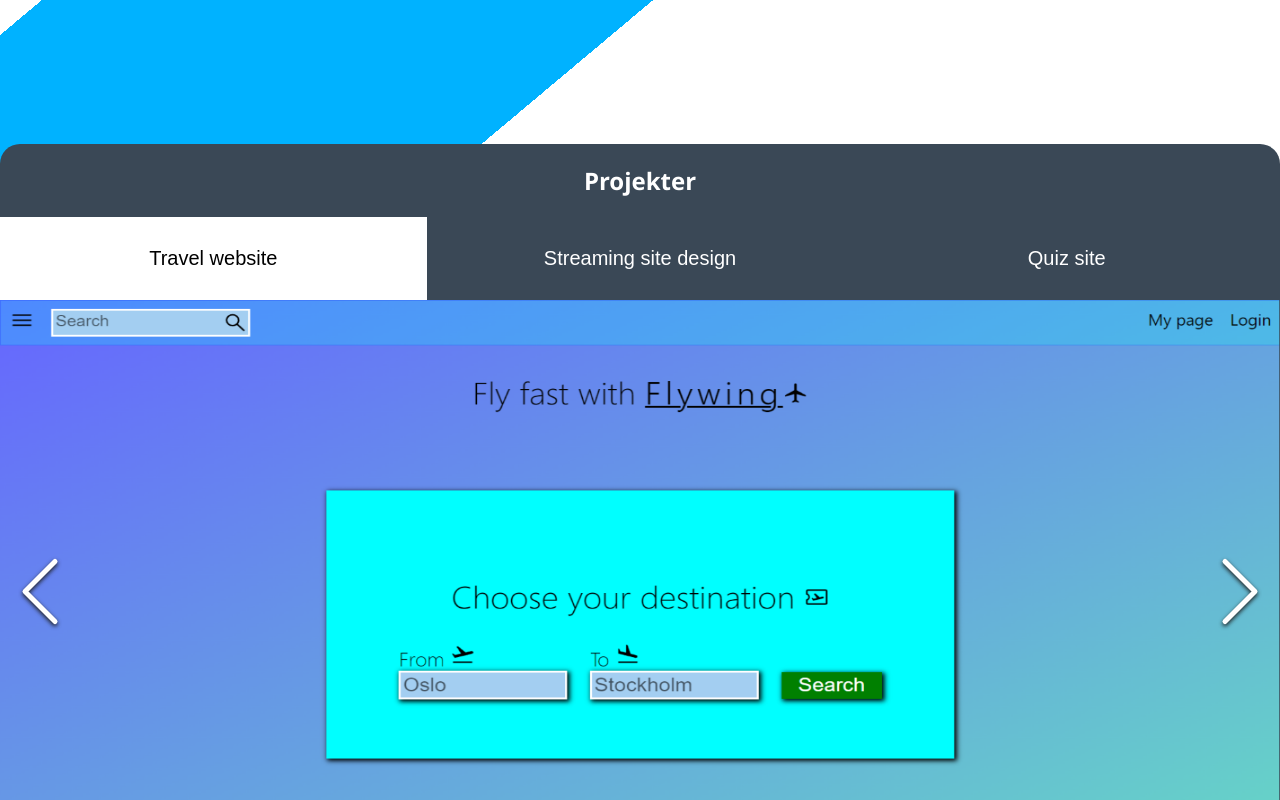
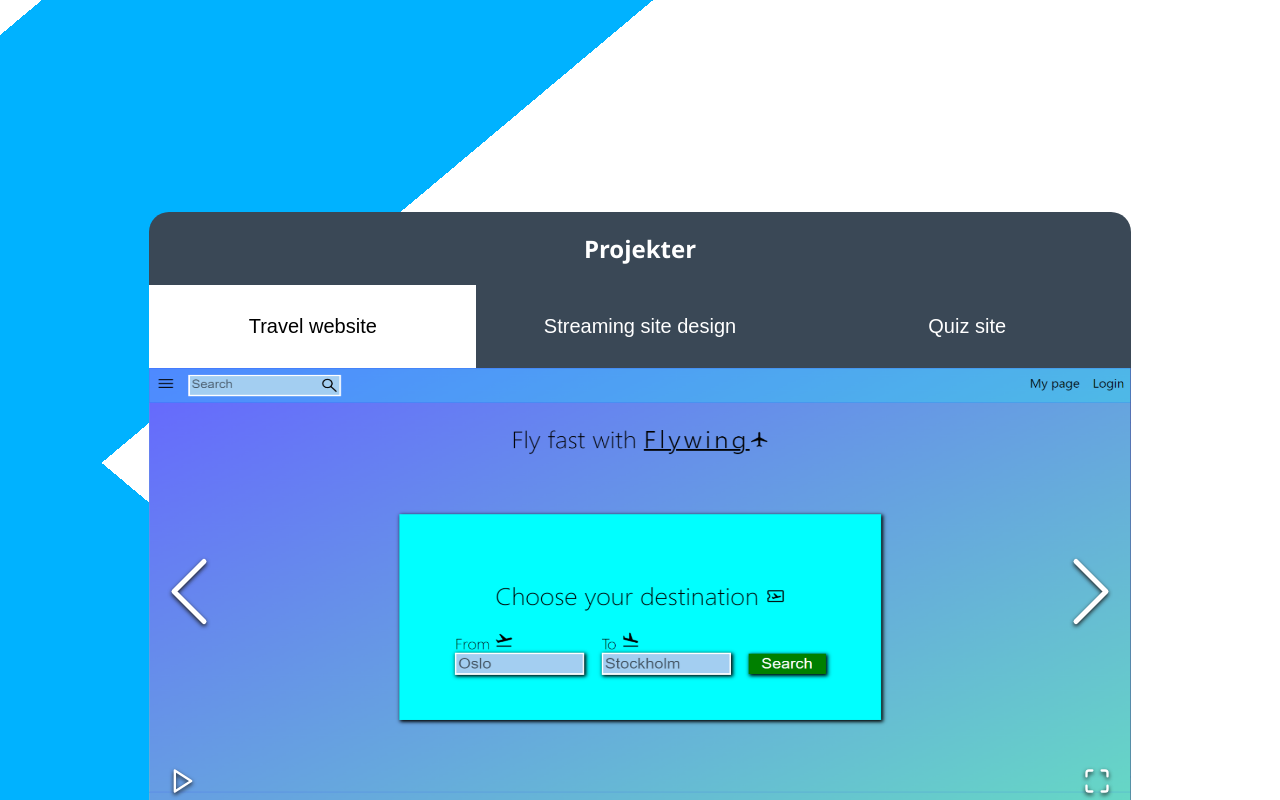
Before and after one commit to Erlandino/portfolio, a React (Create React App) app: page / in a window 1280 px wide. Shown: the part 1418-2218 px from the top of the page. Built offline with nearby package versions, Linux system fonts and the light colour scheme; the HTML template or start-up script is replaced by a standard one.

Commit message:
changed size of image gallery

```diff
--- a/src/index.css
+++ b/src/index.css
@@ -121,6 +121,9 @@ body {
   color: black;
   gap: 5px;
 }
+.image-gallery-image {
+  height: 450px;
+}
 @media screen and (max-width: 400px) {
   .projects__container__navigation__button {
     padding: 15px;
```
